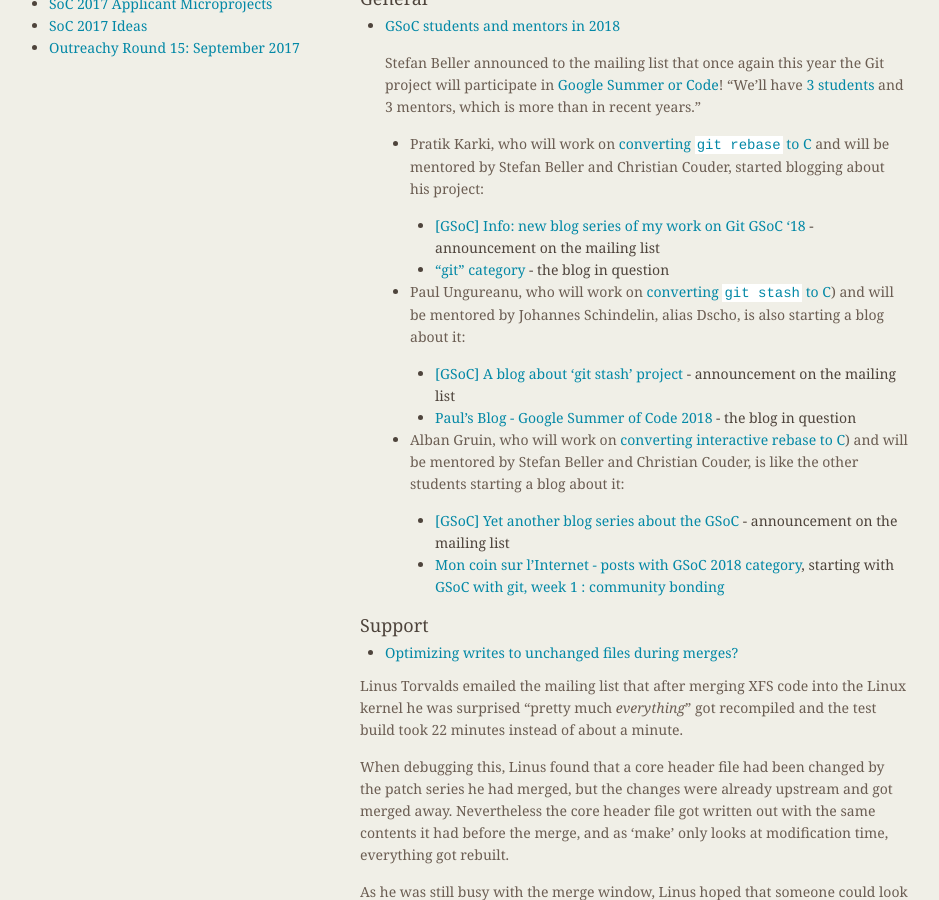
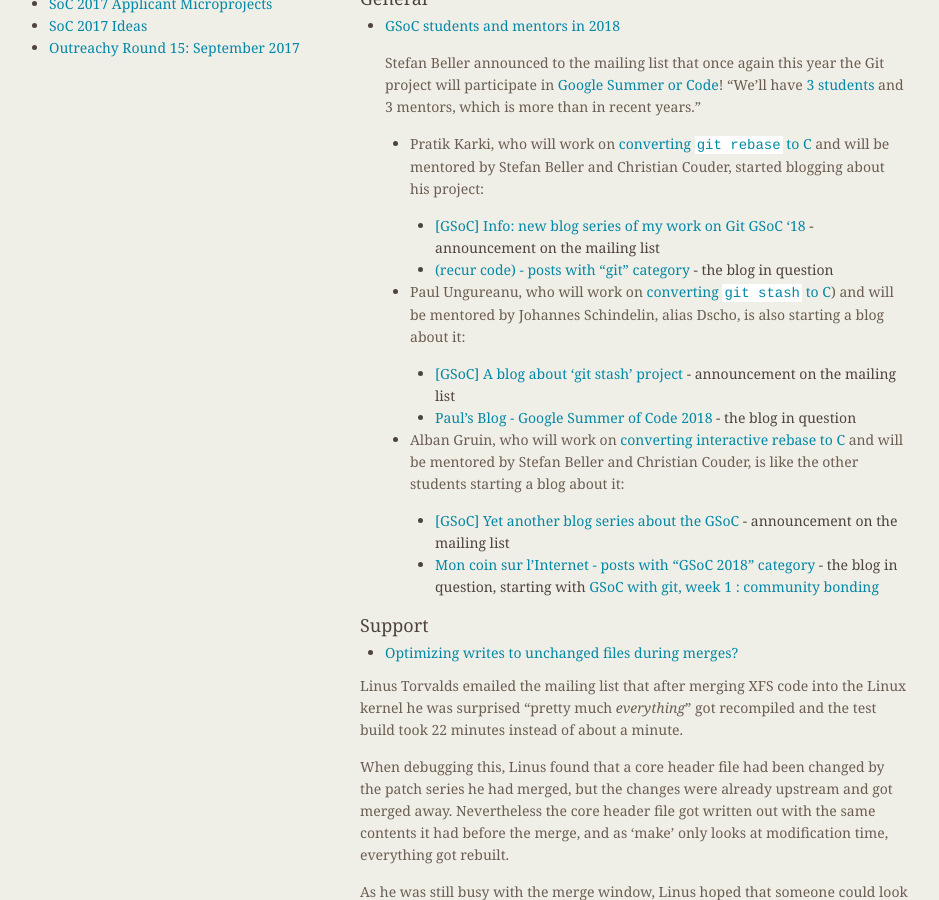
Before and after one commit to git/git.github.io, a Jekyll site: the page built from rev_news/drafts/edition-39.md, in a window 1280 px wide and 900 px high, scrolled down 277 px. Shown: the whole window, without its empty margins (174-1113 px from the left). Built offline with Jekyll 4.4.1, drawn with Linux system fonts in a browser that asks for light colours.

Commit message:
rn-39: Fix formatting and unify style of GSoC 2018 blogs info

```diff
--- a/rev_news/drafts/edition-39.md
+++ b/rev_news/drafts/edition-39.md
@@ -31,7 +31,7 @@
     and will be mentored by Stefan Beller and Christian Couder, started blogging about his project:
 
     * [[GSoC] Info: new blog series of my work on Git GSoC '18](https://public-inbox.org/git/20180502033925.6744-1-predatoramigo@gmail.com/) - announcement on the mailing list
-    * ["git" category](https://prertik.github.io/categories/git/) - the blog in question
+    * [(recur code) - posts with "git" category](https://prertik.github.io/categories/git/) - the blog in question
 
   * Paul Ungureanu, who will work on [converting `git stash` to C](https://summerofcode.withgoogle.com/projects/#5431410714738688))
     and will be mentored by Johannes Schindelin, alias Dscho, is also starting a blog about it:
@@ -39,11 +39,11 @@
     * [[GSoC] A blog about 'git stash' project](https://public-inbox.org/git/7557a20a-a55e-e085-1aaa-3935000f643f@gmail.com) - announcement on the mailing list
     * [Paul's Blog - Google Summer of Code 2018](https://ungps.github.io/) - the blog in question
 
-  * Alban Gruin, who will work on [converting interactive rebase to C](https://summerofcode.withgoogle.com/projects/#4906232314331136))
+  * Alban Gruin, who will work on [converting interactive rebase to C](https://summerofcode.withgoogle.com/projects/#4906232314331136)
     and will be mentored by Stefan Beller and Christian Couder, is like the other students starting a blog about it:
 
     * [[GSoC] Yet another blog series about the GSoC](https://public-inbox.org/git/917621a4-b46a-95aa-dccc-905c0cd32b1d@gmail.com/) - announcement on the mailing list
-    * [Mon coin sur l’Internet - posts with GSoC 2018 category](https://blog.pa1ch.fr/category/gsoc-2018.html), starting with [GSoC with git, week 1 : community bonding](https://blog.pa1ch.fr/posts/2018/05/05/en/gsoc2018-week-1.html)
+    * [Mon coin sur l’Internet - posts with "GSoC 2018" category](https://blog.pa1ch.fr/category/gsoc-2018.html) - the blog in question, starting with [GSoC with git, week 1 : community bonding](https://blog.pa1ch.fr/posts/2018/05/05/en/gsoc2018-week-1.html)
 
 <!---
 ### Reviews
```
